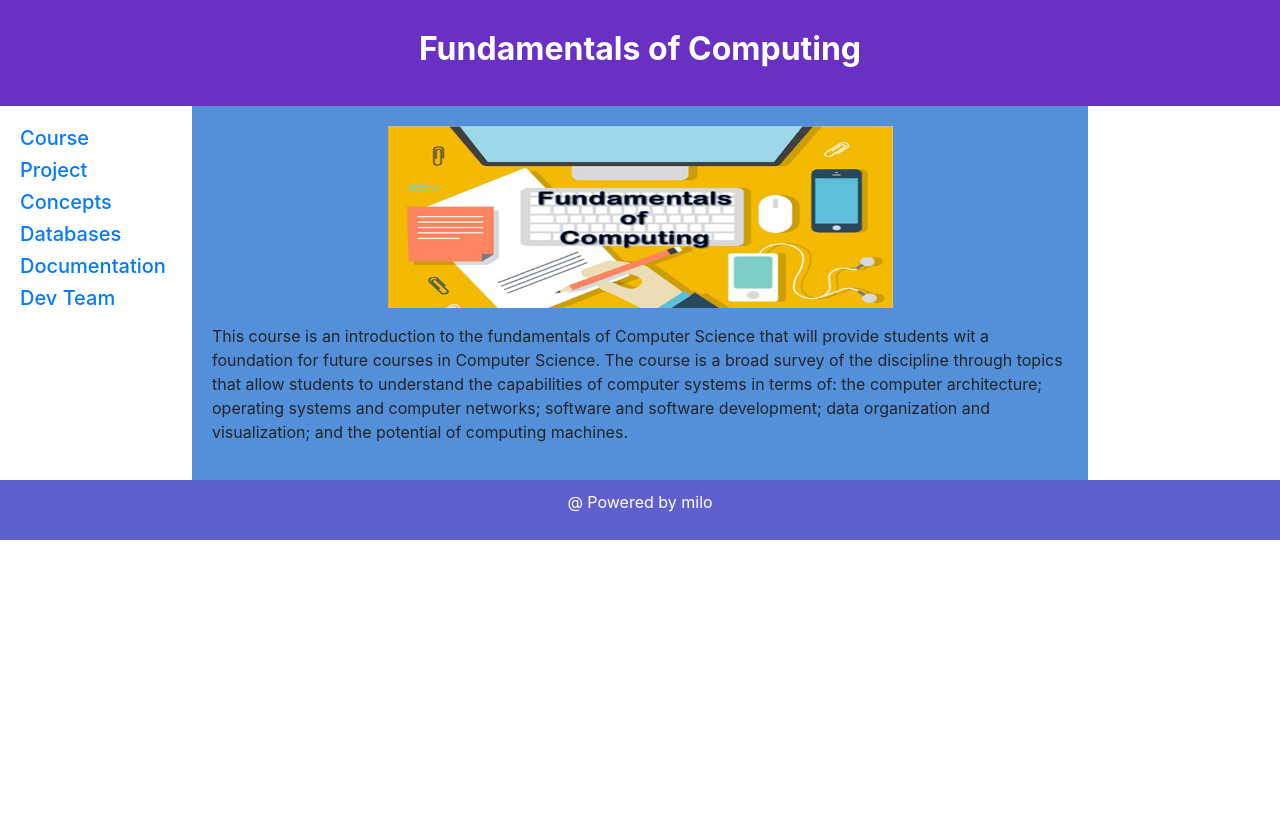
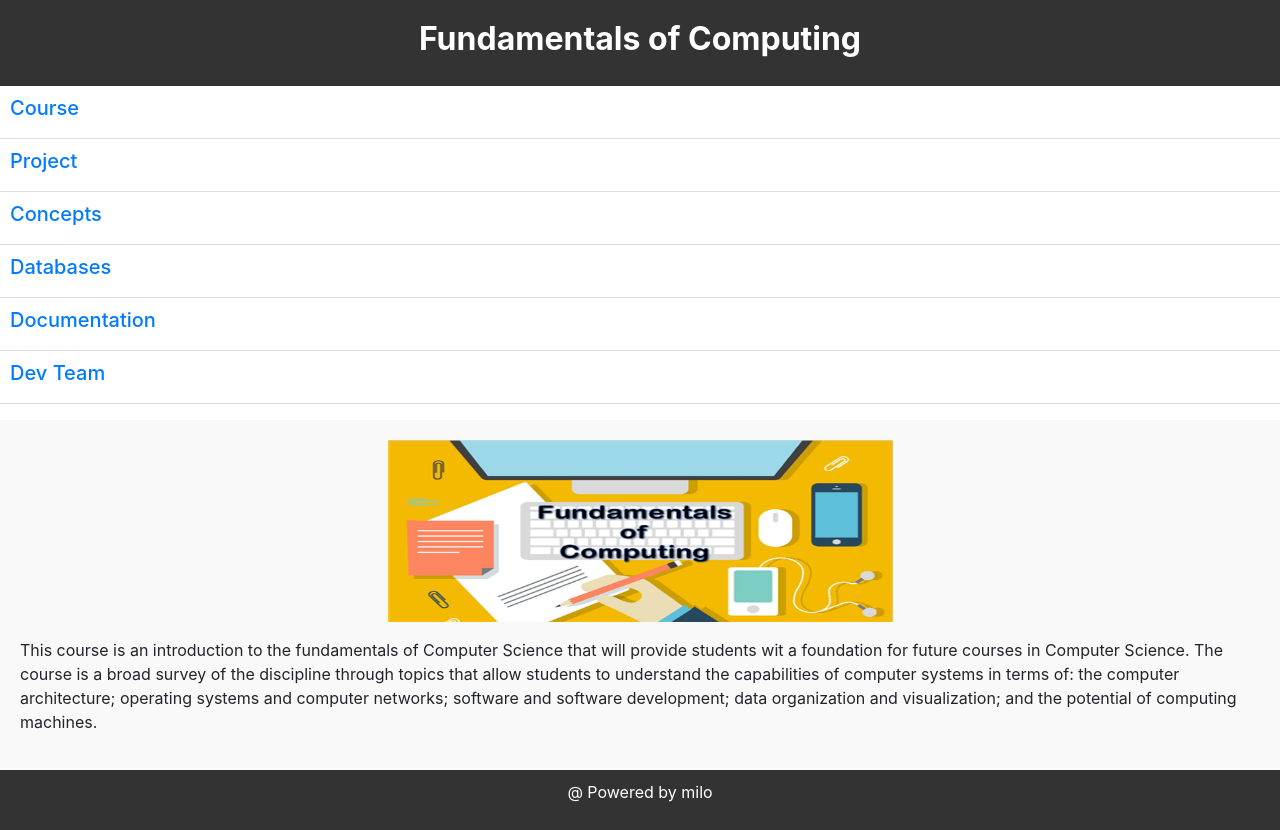
Before and after one commit to milio77/foc1, a plain HTML site: page index.html in a window 1280 px wide. Before the commit the page ends 800 px from the top, so only its background shows below. Drawn offline with nearby package versions, Linux system fonts and the light colour scheme.

Commit message:
Update style.css

```diff
--- a/style.css
+++ b/style.css
@@ -3,25 +3,17 @@
 }
 
 body {
-  font-family: Arial, Helvetica, sans-serif;
+  font-family: "Times New Roman", Times, serif;
+  margin: 0;
 }
 
 /* Style the header */
 header {
-  background-color: #6930C3;
-  padding: 30px;
+  background-color: #333;
+  padding: 20px;
   text-align: center;
-  font-size: 35px;
+  font-size: 24px;
   color: white;
-}
-
-/* Create two columns/boxes that floats next to each other */
-nav {
-  float: left;
-  width: 15%;
-  /*height: 300px;  only for demonstration, should be removed */
-  background: #FFFFFF;
- padding: 20px;
 }
 
 /* Style the list inside the menu */
@@ -30,12 +22,22 @@ nav ul {
   padding: 0;
 }
 
+/* Style each menu item */
+nav li {
+  padding: 10px;
+  cursor: pointer;
+  border-bottom: 1px solid #ddd;
+}
+
+/* Set initial style for the selected menu item */
+nav li.active {
+  background-color: #F5F5F5;
+}
+
 article {
-  float: left;
   padding: 20px;
-  width: 70%;
-  background-color: #5390D9;
-  /* height: 300px;  only for demonstration, should be removed */
+  background-color: #F9F9F9;
+  display: none;
 }
 
 /* Clear floats after the columns */
@@ -47,34 +49,16 @@ section:after {
 
 /* Style the footer */
 footer {
-  background-color: #5E60CE;
+  background-color: #333;
   padding: 10px;
   text-align: center;
   color: white;
 }
 
-/* Responsive layout - makes the two columns/boxes stack on top of each other instead of next to each other, on small screens */
+/* Responsive layout - make the menu and article full width on small screens */
 @media (max-width: 600px) {
   nav, article {
     width: 100%;
-    height: auto;
+    float: none;
   }
 }
-* {
-  box-sizing: border-box;
-}
-
-/* Create two equal columns that floats next to each other */
-.column {
-  float: left;
-  width: 50%;
-  padding: 10px;
-
-}
-
-/* Clear floats after the columns */
-.row:after {
-  content: "";
-  display: table;
-  clear: both;
-}
```
